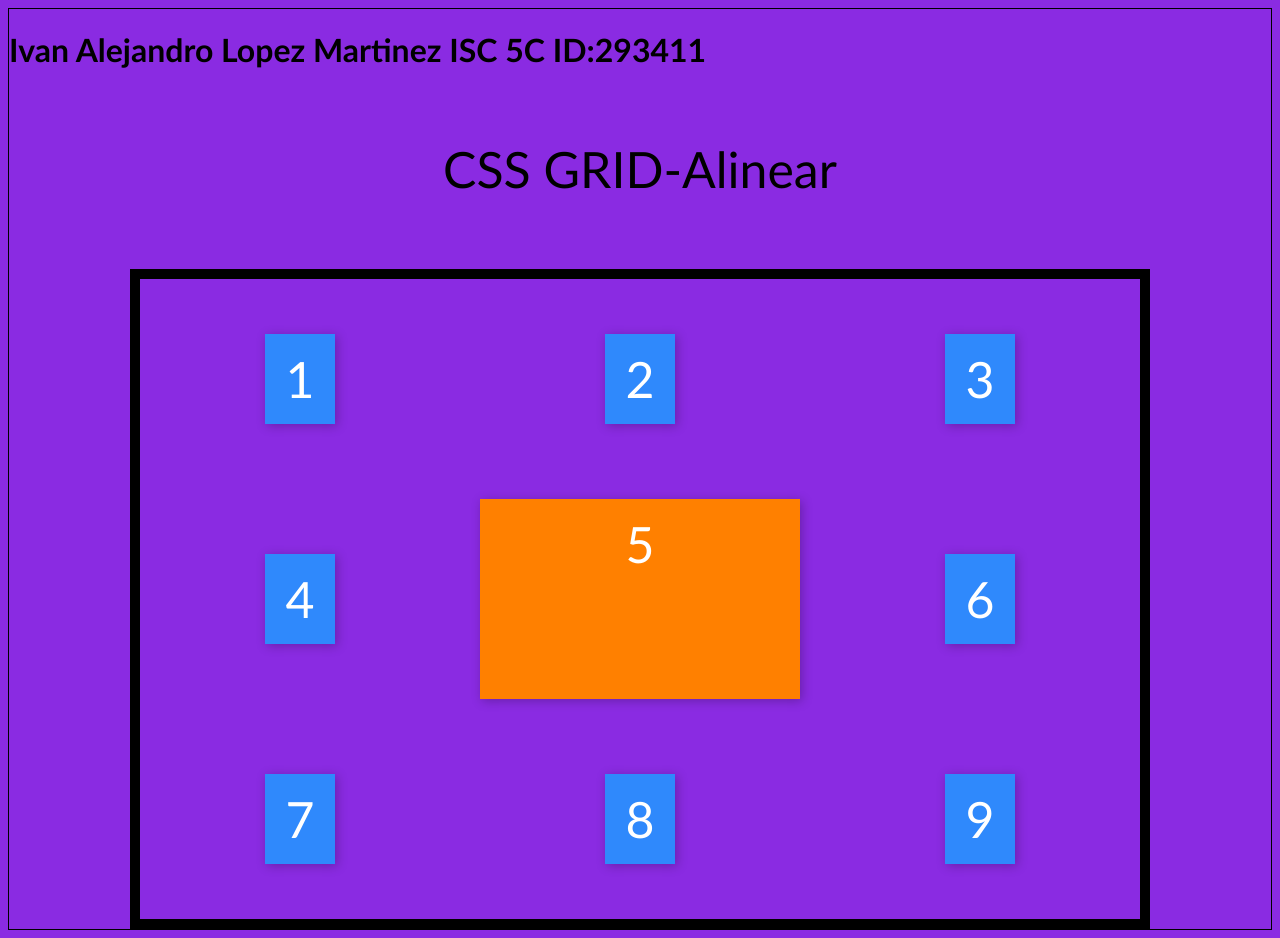
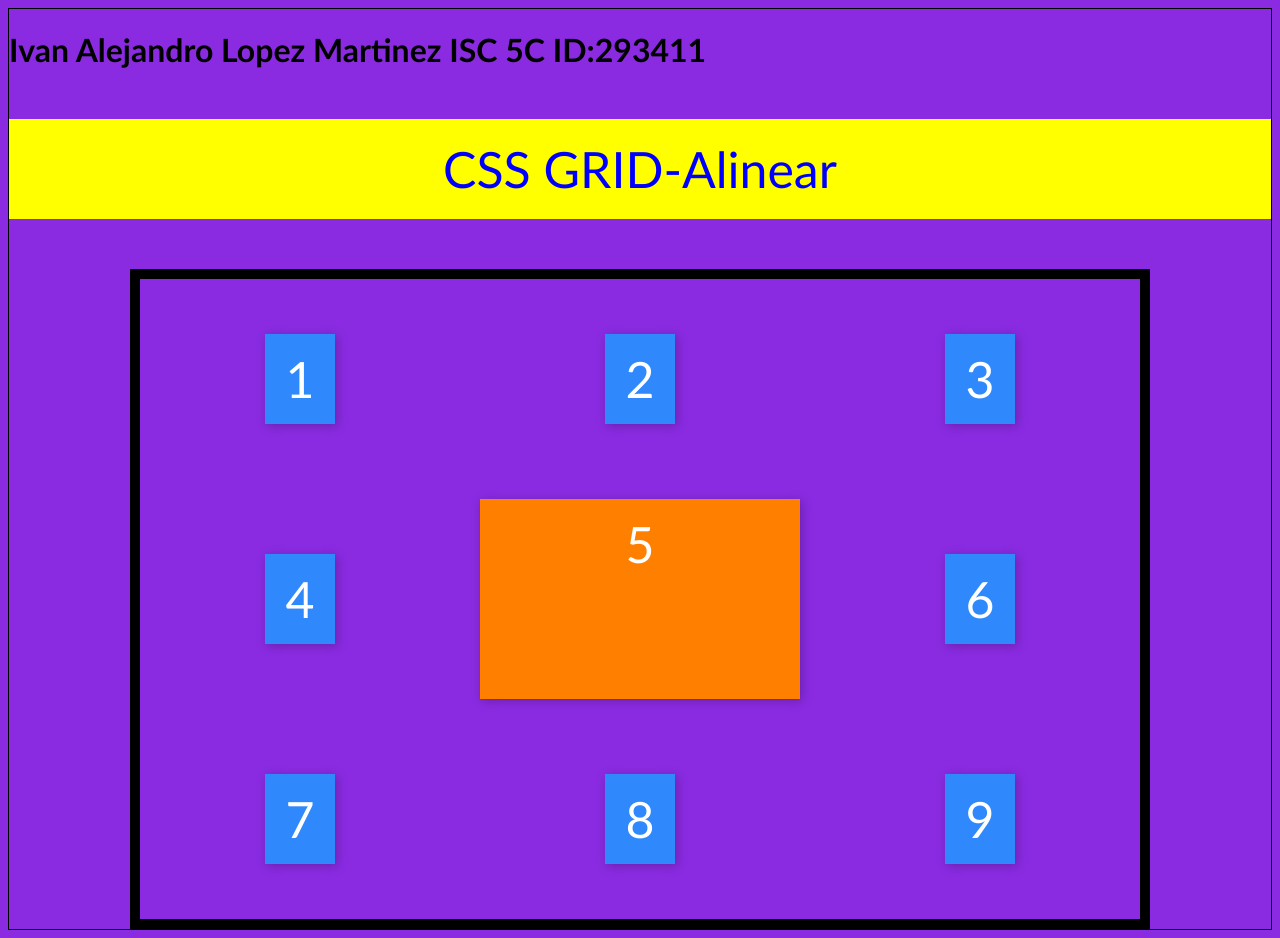
Before and after one commit to Shadow1900/practica, a plain HTML site: page index.html in a window 1280 px wide. Drawn offline with Linux system fonts and the light colour scheme.

Commit message:
Final de esta practica

```diff
--- /dev/null
+++ b/final.css
@@ -0,0 +1,8 @@
+p{
+   color: blue;
+   background: yellow;
+}
+
+div{
+    align-items: center;
+}
--- a/index.html
+++ b/index.html
@@ -9,6 +9,8 @@
 	<link rel="stylesheet" href="alinear.css">
 	<link rel="stylesheet" href="NuevoArchivo.css">
 	<link rel="stylesheet" href="estilos2.css">
+	<link rel="stylesheet" href="Estilos_Pro.css">
+	<link rel="stylesheet" href="final.css">
 	<title>CSS Grid Ivan</title>
 </head>
 <body>
```
